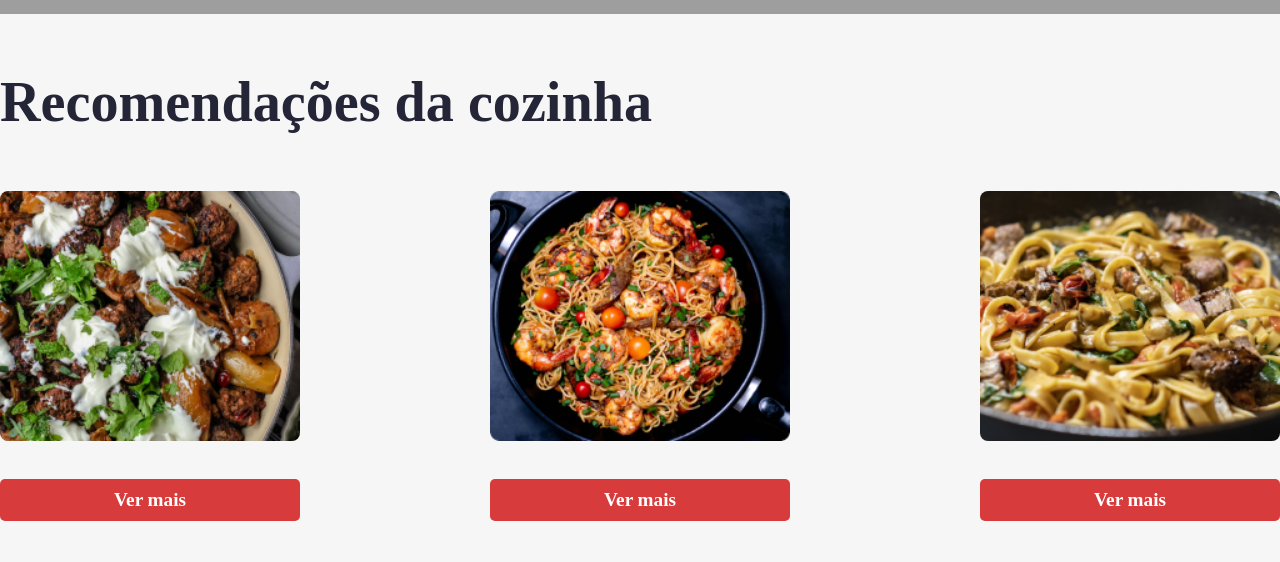
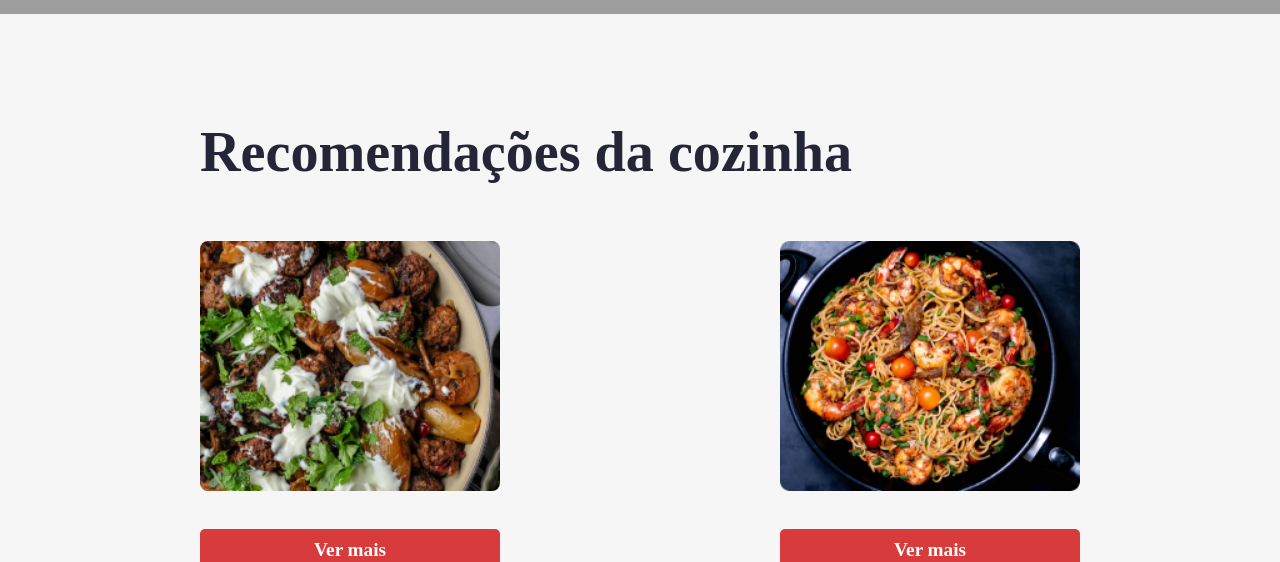
Before and after one commit to RichardRosenblat/aluroni-react-router, a React (Create React App) app: page / in a window 1280 px wide. Shown: the part 390-952 px from the top of the page. Built offline with nearby package versions, Linux system fonts and the light colour scheme; grey boxes are pictures that could not be loaded; a web font is replaced by a local one.

Commit message:
estilo tema

```diff
--- a/src/components/PaginaPadrao/index.tsx
+++ b/src/components/PaginaPadrao/index.tsx
@@ -1,12 +1,14 @@
 import { Outlet } from "react-router-dom";
 import Header from "../Header";
+import stylesTema from "styles/Tema.module.scss";
+
 
 export default function PaginaPadrao() {
 
     return (
         <>
             <Header/>
-            <div>
+            <div className={stylesTema.container}>
                 <Outlet/>
             </div>
         </>
--- a/src/pages/Cardapio/Cardapio.module.scss
+++ b/src/pages/Cardapio/Cardapio.module.scss
@@ -2,21 +2,6 @@
 @import "styles/breakpoints";
 
 .cardapio {
-  padding: 50px $padding-horizontal;
-  @media (max-width: $desktop_xsm) {
-    padding: 50px $padding-horizontal-mobile;
-  }
-  @media (min-width: $desktop_xsm) and (max-width: $desktop_sm) {
-    padding: 50px $padding-horizontal-sm;
-  }
-  @media (min-width: $desktop_sm) and (max-width: $desktop_md) {
-    padding: 50px $padding-horizontal-md;
-  }
-  &__titulo {
-    color: $dark;
-    font-size: 3rem;
-    margin-bottom: 30px;
-  }
   &__filtros {
     align-items: center;
     display: flex;
--- a/src/pages/Cardapio/index.tsx
+++ b/src/pages/Cardapio/index.tsx
@@ -5,6 +5,7 @@ import Filtros from "./Filtros";
 import Ordenador from "./Ordenador";
 import Itens from "./Itens";
 import { opcoesOrdenador } from "../../types/opcoesOrdenador";
+import stylesTema from "styles/Tema.module.scss";
 
 export default function Cardapio() {
     const [busca, setBusca] = useState("");
@@ -12,7 +13,7 @@ export default function Cardapio() {
     const [ordenador, setOrdenador] = useState<opcoesOrdenador>("");
     return (
         <section className={styles.cardapio}>
-            <h3 className={styles.cardapio__titulo}>Cardápio</h3>
+            <h3 className={stylesTema.titulo}>Cardápio</h3>
             <Buscador busca={busca} setBusca={setBusca} />
             <div className={styles.cardapio__filtros}>
                 <Filtros filtro={filtro} setFiltro={setFiltro} />
--- a/src/pages/Inicio/Inicio.module.scss
+++ b/src/pages/Inicio/Inicio.module.scss
@@ -1,9 +1,5 @@
 @import 'styles/variaveis';
-.titulo {
-  color: $dark;
-  font-size: 3rem;
-  margin-bottom: 30px;
-}
+
 .recomendados {
   border-radius: 2px;
   display: flex;
--- a/src/pages/Inicio/index.tsx
+++ b/src/pages/Inicio/index.tsx
@@ -1,11 +1,12 @@
 import cardapio from "data/cardapio.json";
 import styles from "./Inicio.module.scss";
+import stylesTema from "styles/Tema.module.scss";
 
 export default function Inicio() {
     let pratosRecomendados = [...cardapio];
     pratosRecomendados = pratosRecomendados.sort(() => 0.5 - Math.random()).splice(0,3);
     return (
-        <section className={styles.titulo}>
+        <section className={stylesTema.titulo}>
             <h3>Recomendações da cozinha</h3>
             <div className={styles.recomendados }>
                 {pratosRecomendados.map(item=> (
--- /dev/null
+++ b/src/styles/Tema.module.scss
@@ -0,0 +1,19 @@
+@import "./variaveis";
+@import "./breakpoints";
+.container {
+  padding: 50px $padding-horizontal;
+  @media (max-width: $desktop_xsm) {
+    padding: 50px $padding-horizontal-mobile;
+  }
+  @media (min-width: $desktop_xsm) and (max-width: $desktop_sm) {
+    padding: 50px $padding-horizontal-sm;
+  }
+  @media (min-width: $desktop_sm) and (max-width: $desktop_md) {
+    padding: 50px $padding-horizontal-md;
+  }
+}
+.titulo {
+  color: $dark;
+  font-size: 3rem;
+  margin-bottom: 30px;
+}
```
